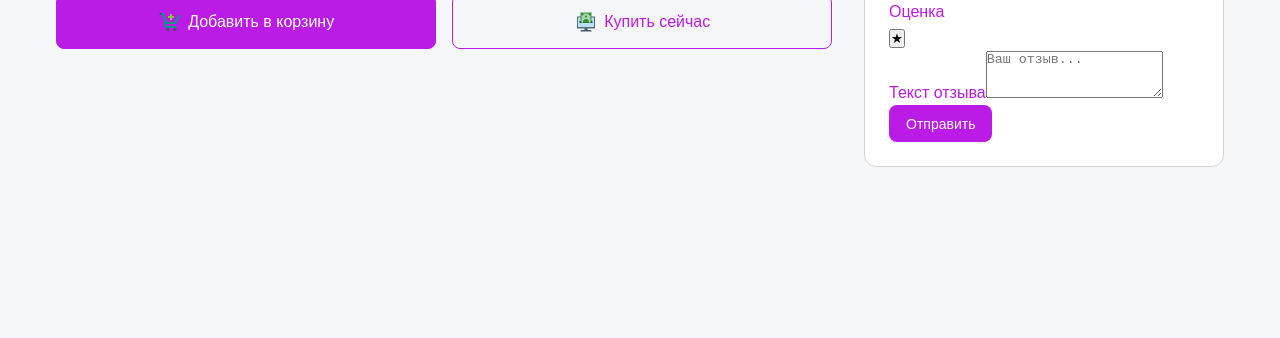
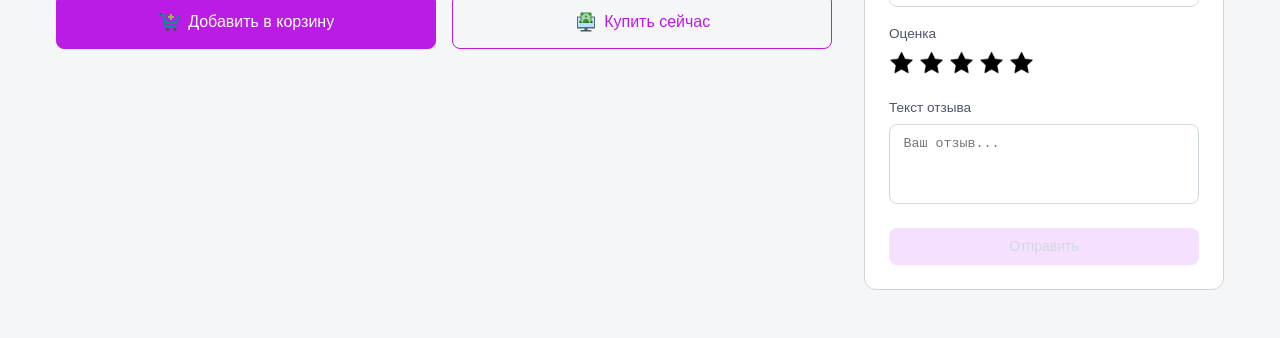
Before and after one commit to Lifestealer86/vue3-mini-shop-template, a plain HTML site: page index.html in a window 1280 px wide. Shown: the part 698-1036 px from the top of the page. Before the commit the page ends 865 px from the top, so only its background shows below. Drawn offline with Linux system fonts and the light colour scheme.

Commit message:
done full detail product | review panel

```diff
--- a/assets/css/style.css
+++ b/assets/css/style.css
@@ -244,12 +244,18 @@ header .container {
     cursor: pointer;
 }
 
+.btn:disabled {
+    cursor: not-allowed;
+    background: #f6e0ff;
+    color: #d1d9e0;
+}
+
 .btn-primary {
     background: #ba1be5;
     color: #fff;
 }
 
-.btn-primary:hover {
+.btn-primary:hover:not(:disabled) {
     background: #9a16be;
 }
 
@@ -259,7 +265,7 @@ header .container {
     border-color: #ba1be5;
 }
 
-.btn-secondary:hover {
+.btn-secondary:hover:not(:disabled) {
     background: #eceaea;
 }
 
@@ -274,7 +280,7 @@ header .container {
     transition: .2s;
 }
 
-.btn-outline:hover {
+.btn-outline:hover:not(:disabled) {
     background: #d1d9e0;
 }
 
@@ -388,6 +394,7 @@ header .container {
     height: fit-content;
     position: sticky;
     top: 90px;
+    margin: -3rem 0 3rem;
 }
 
 .detail-reviews h3 {
@@ -444,4 +451,76 @@ header .container {
 .review-form {
     padding-top: 1.5rem;
     border-top: 1px solid #d3d3d3;
+    display: flex;
+    flex-direction: column;
 }
+
+.review-form h4 {
+    margin-bottom: 1rem;
+    font-size: 1rem;
+}
+
+.form-group {
+    margin-bottom: 1rem;
+}
+
+.form-group label {
+    display: block;
+    margin-bottom: 0.35rem;
+    font-size: 0.85rem; font-weight: 500;
+    color: #4a5568;
+}
+
+.form-group input,
+.form-group textarea,
+.form-group select {
+    width: 100%;
+    padding: 0.65rem 0.85rem;
+    border: 1px solid #d1d9e0;
+    border-radius: 8px;
+    background: #fff;
+    transition: border-color 0.2s, box-shadow 0.2s;
+}
+
+.form-group input:focus,
+.form-group textarea:focus,
+.form-group select:focus {
+    outline: none;
+    border-color: #ba1be5;
+    box-shadow: 0 0 0 3px #f6e0ff;
+}
+
+.form-group textarea {
+    resize: none;
+    min-height: 80px;
+}
+
+.review-form button {
+    align-self: stretch;
+}
+
+.star-input {
+    display: flex;
+    flex-direction: row-reverse;
+    justify-content: flex-end;
+    gap: 5px;
+}
+
+.star-input input {
+    display: none;
+}
+
+.star-input label {
+    width: 25px;
+    height: 25px;
+    cursor: pointer;
+    background-image: url('../img/star_empty.png');
+    background-size: contain;
+    background-repeat: no-repeat;
+}
+
+.star-input label:hover,
+.star-input label:hover ~ label,
+.star-input input:checked ~ label {
+    background-image: url('../img/star_full.png');
+}
--- a/index.html
+++ b/index.html
@@ -324,14 +324,23 @@
                         <div class="form-group">
                             <label>Оценка</label>
                             <div class="star-input">
-                                <button type="button">★</button>
+                                <input type="radio" name="rating" id="star-5" value="5">
+                                <label for="star-5" class="star"></label>
+                                <input type="radio" name="rating" id="star-4" value="4">
+                                <label for="star-4" class="star"></label>
+                                <input type="radio" name="rating" id="star-3" value="3">
+                                <label for="star-3" class="star"></label>
+                                <input type="radio" name="rating" id="star-2" value="2">
+                                <label for="star-2" class="star"></label>
+                                <input type="radio" name="rating" id="star-1" value="1">
+                                <label for="star-1" class="star"></label>
                             </div>
                         </div>
                         <div class="form-group">
                             <label for="comment">Текст отзыва</label>
                             <textarea id="comment" rows="3" placeholder="Ваш отзыв..."></textarea>
                         </div>
-                        <button type="submit" class="btn btn-primary">
+                        <button type="submit" class="btn btn-primary" disabled>
                             Отправить
                         </button>
                     </form>
```
